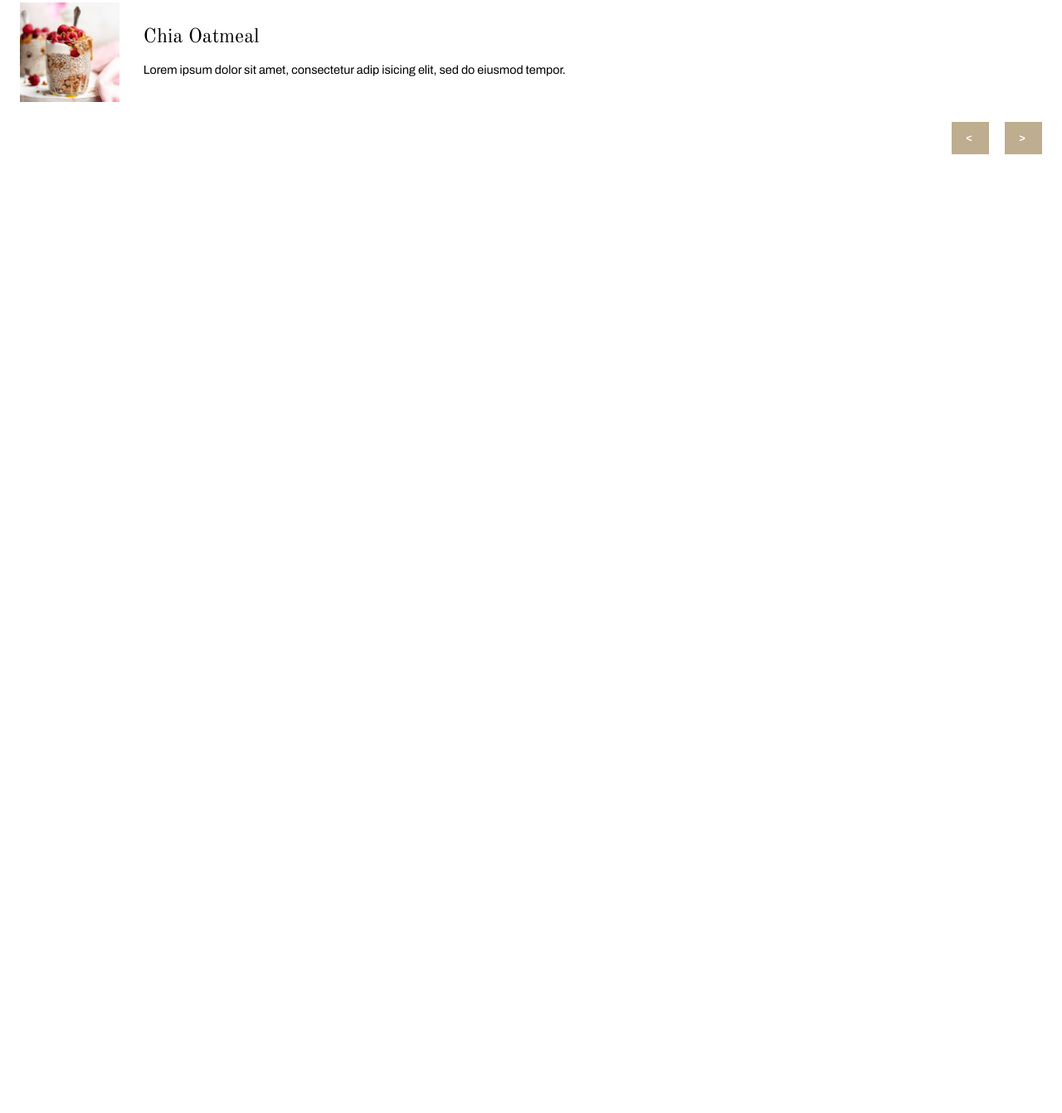
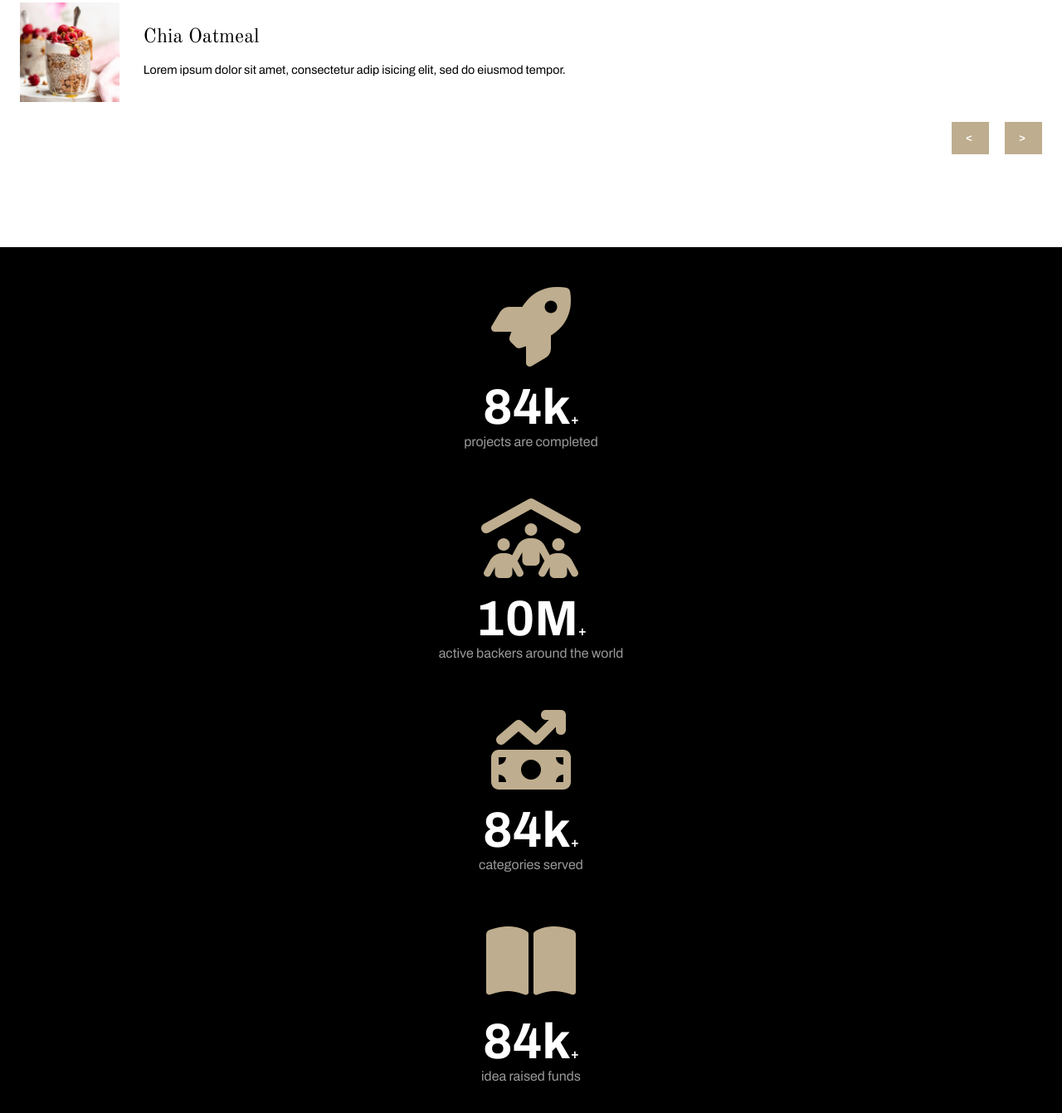
Before and after one commit to AntonioMangado/HotelMiranda, a website: page index.html in a window 1280 px wide. Shown: the part 5115-6457 px from the top of the page at 83% size. Before the commit the page ends 5413 px from the top, so only its background shows below. Drawn offline with nearby package versions, Linux system fonts and the light colour scheme.

Commit message:
ADD/ finish stats section

```diff
--- a/index.html
+++ b/index.html
@@ -174,6 +174,28 @@
     </section>
 
     <section class="stats">
+        <div class="stats__container">
+            <article class="stats__item">
+                <i class="fa-solid fa-rocket" style="color: #bead8e;"></i>
+                <p class="figure">84k<span>+</span></p>
+                <p class="footnote">projects are completed</p>
+            </article>
+            <article class="stats__item">
+                <i class="fa-solid fa-people-roof" style="color: #bead8e;"></i>
+                <p class="figure">10M<span>+</span></p>
+                <p class="footnote">active backers around the world</p>
+            </article>
+            <article class="stats__item">
+                <i class="fa-solid fa-money-bill-trend-up" style="color: #bead8e;"></i>
+                <p class="figure">84k<span>+</span></p>
+                <p class="footnote">categories served</p>
+            </article>
+            <article class="stats__item last">
+                <i class="fa-solid fa-book-open" style="color: #bead8e;"></i>
+                <p class="figure">84k<span>+</span></p>
+                <p class="footnote">idea raised funds</p>
+            </article>
+        </div>
 
     </section>
 
--- a/styles.scss
+++ b/styles.scss
@@ -6,3 +6,4 @@
 @import './styles/IntroVideo.scss';
 @import './styles/Facilities.scss';
 @import './styles/Menu.scss';
+@import './styles/Stats.scss';
--- /dev/null
+++ b/styles/_Stats.scss
@@ -0,0 +1,38 @@
+.stats {
+    background-color: #000000;
+    color: #ffffff;
+
+    &__container {
+        text-align: center;
+        padding: 3rem 0;
+    }
+
+    &__item {
+        text-align: center;
+
+        &:not(.last) {
+            margin-bottom: 3.75rem;
+        }
+
+
+        i {
+            color: #bead8e;
+            font-size: 6rem;
+            margin-bottom: 1rem;
+        }
+
+        .figure {
+            font-size: 3.75rem;
+            font-weight: 700;
+
+            span {
+                font-size: 1rem;
+            }
+        }
+
+        .footnote {
+            color: #999999;
+            font-size: 1rem;
+        }
+    }
+}
```
Also changed, not shown: styles/styles.css, 1 other file.
